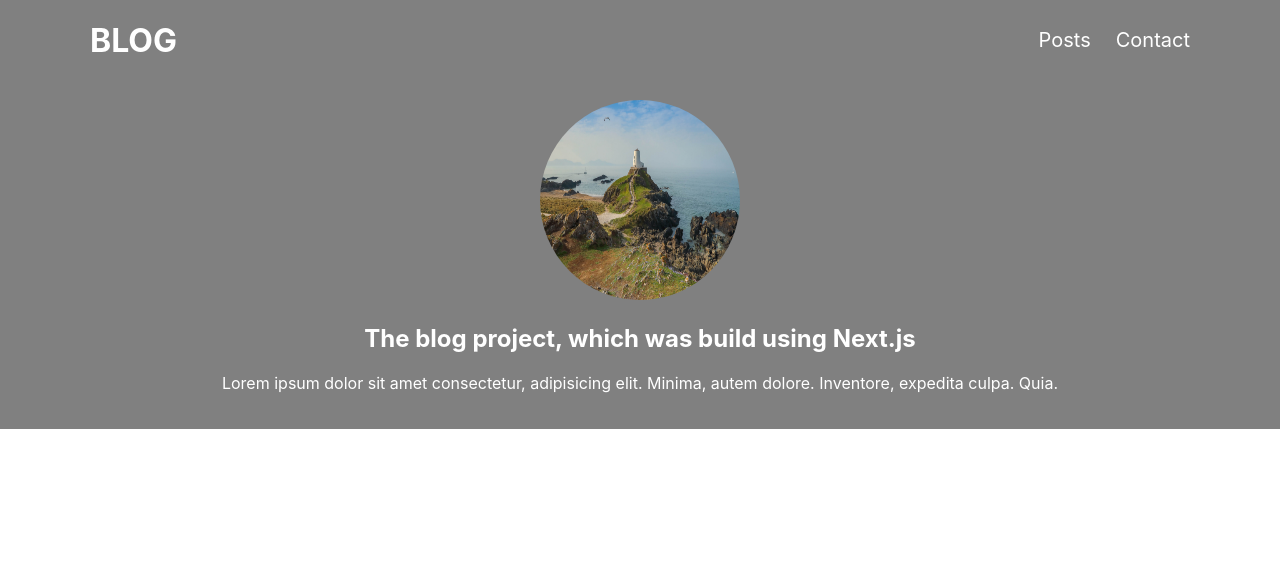
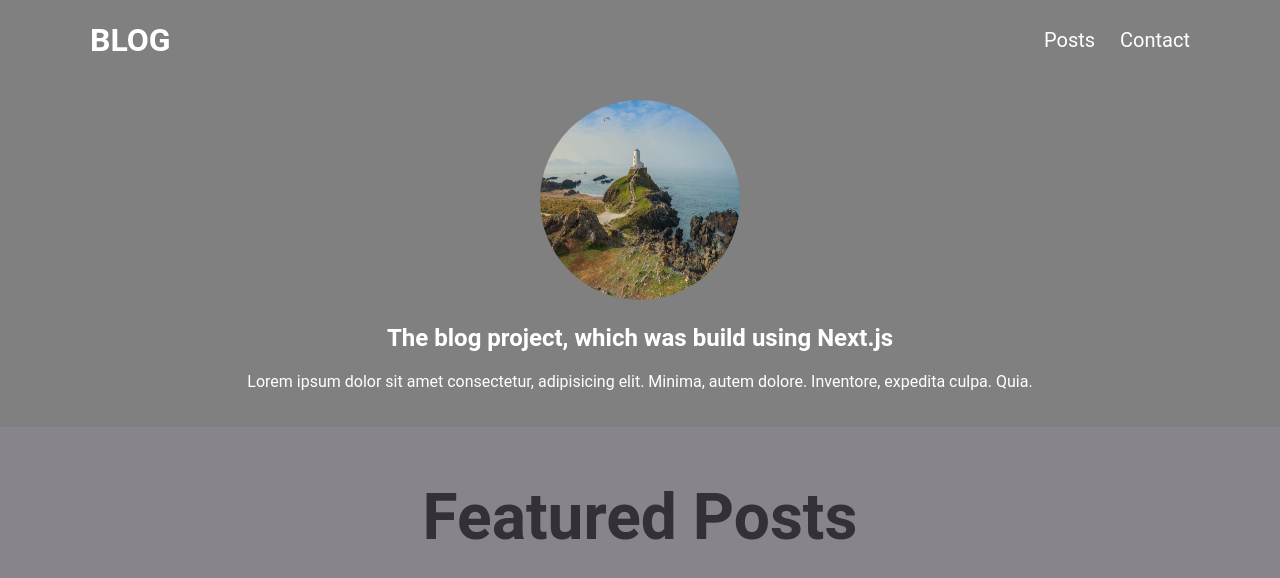
Before and after one commit to NMiokliotsah/nextjs-blog, a Next.js app: page / in a window 1280 px wide. Shown: the top 578 px of the page. Built offline with nearby package versions, Linux system fonts and the light colour scheme.

Commit message:
implement Post and Posts components

```diff
--- a/components/FeaturedPosts/Featured.module.scss
+++ b/components/FeaturedPosts/Featured.module.scss
@@ -0,0 +1,17 @@
+.latest {
+  width: 90%;
+  max-width: 80rem;
+  margin: var(--size-8) auto;
+}
+
+.latest h2 {
+  font-size: var(--size-8);
+  color: var(--color-grey-800);
+  text-align: center;
+}
+
+@media (min-width: 768px) {
+  .latest h2 {
+    font-size: var(--size-16);
+  }
+}
--- a/components/FeaturedPosts/FeaturedPosts.tsx
+++ b/components/FeaturedPosts/FeaturedPosts.tsx
@@ -1,6 +1,10 @@
+import style from './Featured.module.scss';
+
 function FeaturedPosts() {
-  return <div>
-  </div>
+  return <section className={style.latest}>
+    <h2>Featured Posts</h2>
+
+  </section>
 }
 
 export default FeaturedPosts;
--- a/styles/globals.css
+++ b/styles/globals.css
@@ -1,9 +1,46 @@
 html,
 body {
-  padding: 0;
+  --color-grey-50: hsl(265, 55%, 96%);
+  --color-grey-100: hsl(265, 19%, 88%);
+  --color-grey-200: hsl(265, 7%, 70%);
+  --color-grey-300: hsl(265, 6%, 66%);
+  --color-grey-400: hsl(265, 4%, 57%);
+  --color-grey-500: hsl(265, 3%, 53%);
+  --color-grey-600: hsl(265, 4%, 42%);
+  --color-grey-700: hsl(265, 4%, 31%);
+  --color-grey-800: hsl(276, 5%, 20%);
+  --color-grey-900: hsl(280, 5%, 13%);
+
+  --color-primary-50: #c8b3ce;
+  --color-primary-100: #a07aaa;
+  --color-primary-200: #884c97;
+  --color-primary-300: #843897;
+  --color-primary-400: #732392;
+  --color-primary-500: #5a097a;
+  --color-primary-600: #480264;
+  --color-primary-700: #3d0264;
+
+  --color-success-100: #a2f0bc;
+  --color-success-500: #12bd4b;
+
+  --color-error-100: #f1acc9;
+  --color-error-500: #a10c4a;
+
+  --size-1: 0.25rem;
+  --size-2: 0.5rem;
+  --size-3: 0.75rem;
+  --size-4: 1rem;
+  --size-5: 1.25rem;
+  --size-6: 1.5rem;
+  --size-8: 2rem;
+  --size-16: 4rem;
+  --size-20: 5rem;
+  --size-40: 10rem;
+
   margin: 0;
-  font-family: -apple-system, BlinkMacSystemFont, Segoe UI, Roboto, Oxygen,
-    Ubuntu, Cantarell, Fira Sans, Droid Sans, Helvetica Neue, sans-serif;
+  background-color: var(--color-grey-500);
+  color: #252525;
+  font-family: 'Roboto', sans-serif;
 }
 
 a {
```
Also changed, not shown: components/Post/Post.module.scss (added, +37 -0 lines), components/Post/Post.tsx (added, +11 -0 lines), components/Posts/Posts.module.scss (added, +9 -0 lines), components/Posts/Posts.tsx (added, +14 -0 lines).
